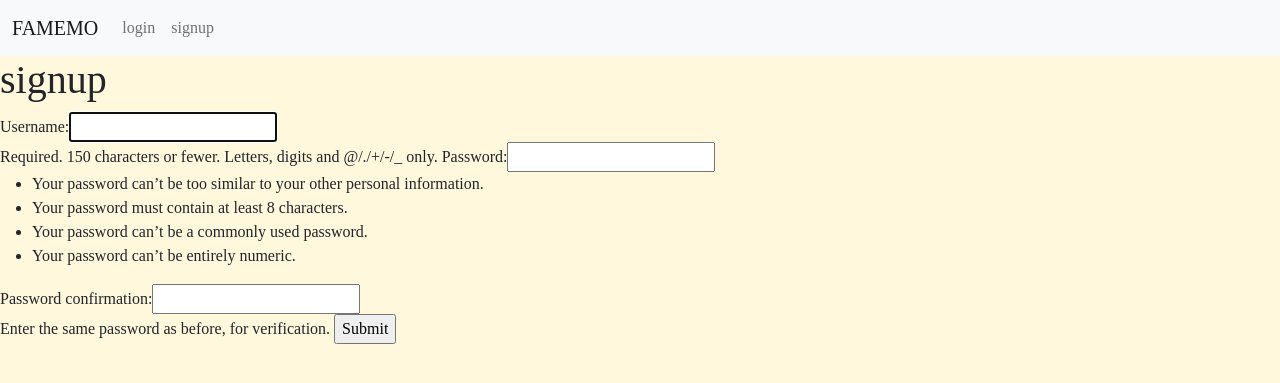
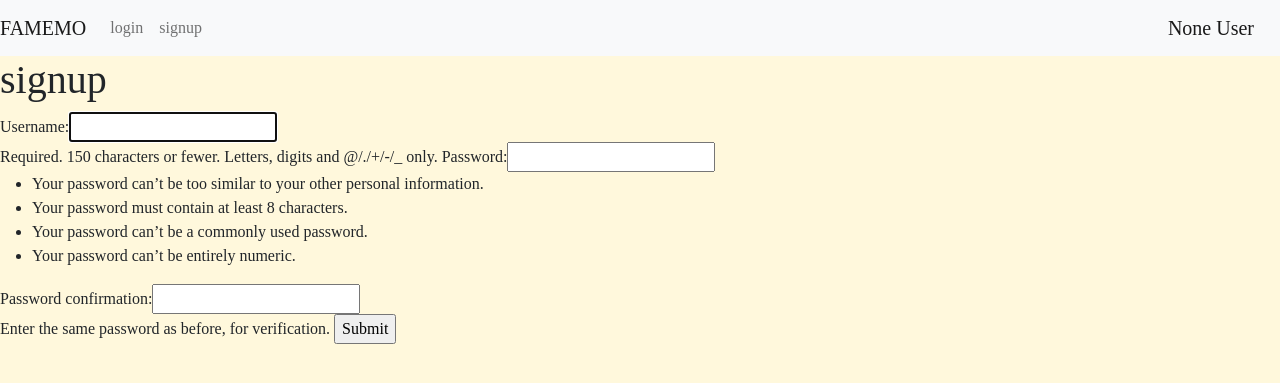
Before and after one commit to fatimozln/famemo, a Django app: page /accounts/signup in a window 1280 px wide. Shown: the top 383 px of the page. Run offline with Django 3.2, Linux system fonts and the light colour scheme.

Commit message:
show The username that is login

```diff
--- a/templates/base.html
+++ b/templates/base.html
@@ -1,4 +1,5 @@
 {% load static%}
+
 <!DOCTYPE html>
 <html lang="en" dir="ltr">
 
@@ -39,18 +40,35 @@
     </nav> -->
 
     <nav class="navbar navbar-expand-lg navbar-light bg-light">
-        <div class="container-fluid">
 
-            <a class="navbar-brand" href=" {% url 'articles:list' %}">FAMEMO</a>
+        {% if user.is_authenticated %}
+        <div style="position:absolute; right:10px;">
+
+            <a class=" navbar-brand">
+                {{user}}
+            </a>
+        </div>
+        {% else %}
+        <div style="position:absolute; right:10px;">
+            <a class=" navbar-brand">
+                None User
+            </a>
+        </div>
+        {% endif %}
+        <a class=" navbar-brand" href=" {% url 'articles:list' %}">
+            FAMEMO
+        </a>
 
         <button class="navbar-toggler" type="button" data-bs-toggle="collapse" data-bs-target="#navbarNavDropdown"
             aria-controls="navbarNavDropdown" aria-expanded="false" aria-label="Toggle navigation">
             <span class="navbar-toggler-icon"></span>
         </button>
-            <div class="collapse navbar-collapse" id="navbarNavDropdown">
+
+        <div class=" collapse navbar-collapse" id="navbarNavDropdown">
             <ul class="navbar-nav">
+
                 {% if user.is_authenticated %}
-                    <li class="navbar-item">
+                <li class=" navbar-item">
 
                     <form class="nav-link" action=" {% url 'accounts:logout' %}" method="POST">
                         {% csrf_token %}
@@ -68,6 +86,7 @@
                     <a class="nav-link" href="{% url 'accounts:signup' %}">signup</a>
                 </li>
                 {% endif %}
+
             </ul>
             </li>
             </ul>
```
Lines whose indentation alone changed are shown as unchanged.
